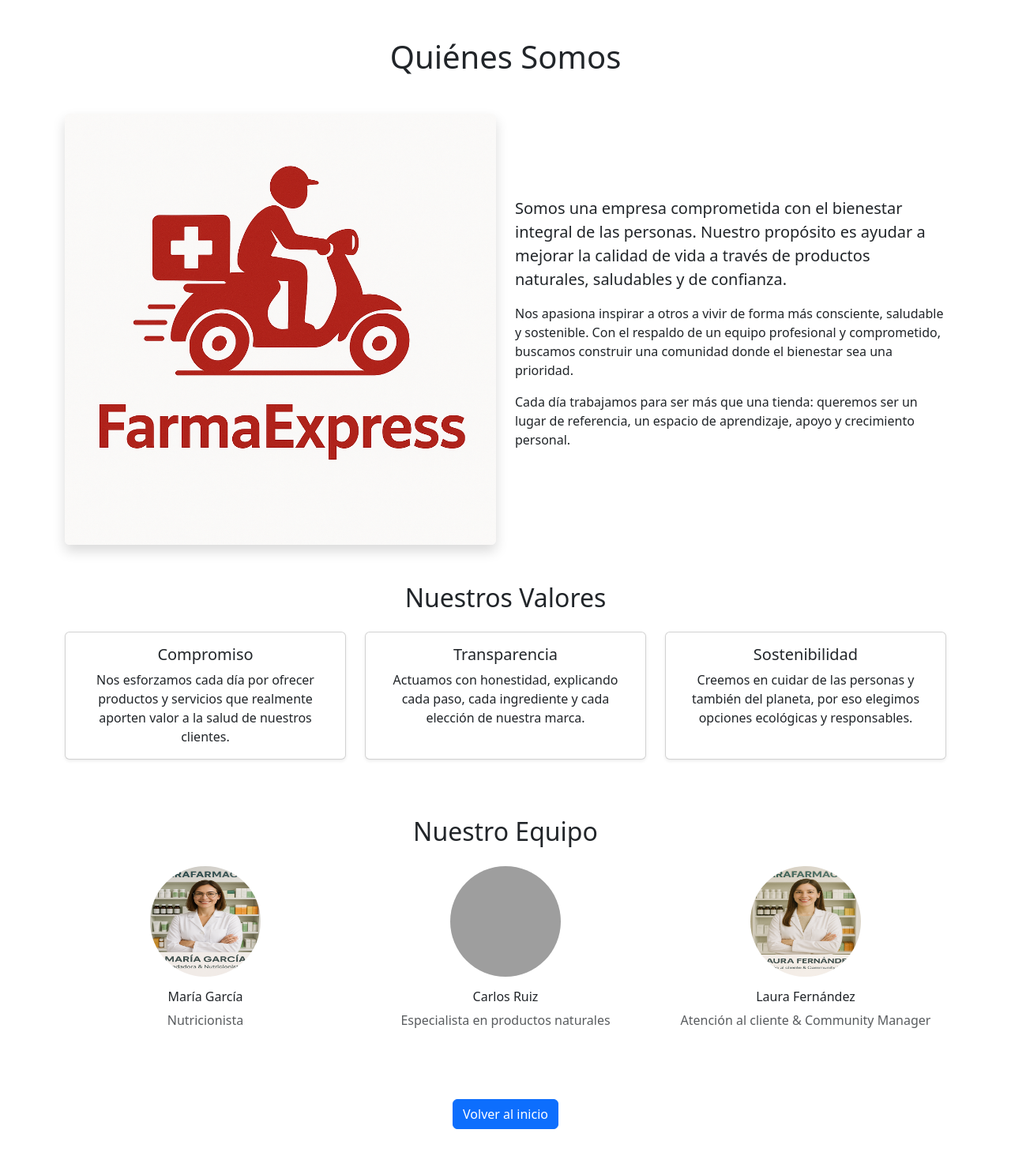
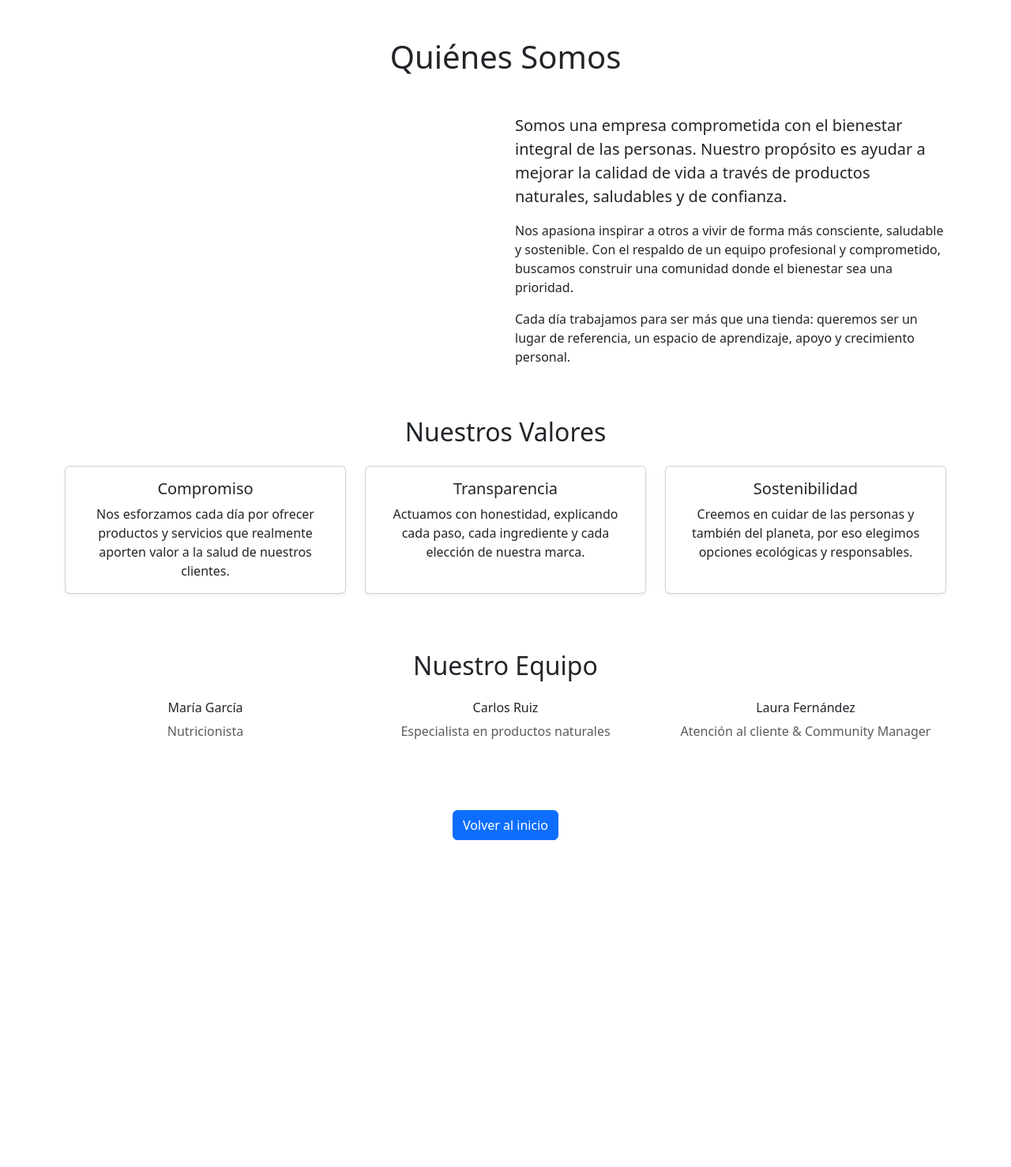
Before and after one commit to javier-hacking2004/JavierG-mez-ProyectoFinalFarmaExpress, a Spring Boot app: page /quienes-somos in a window 1280 px wide. Shown: the whole page at 79% size. After the commit the page ends 1064 px from the top, so only its background shows below. Run offline with Spring Boot 4, Linux system fonts and the light colour scheme; grey boxes are pictures that could not be loaded.

Commit message:
Quitando imagenes para pesar menos

```diff
--- a/src/main/resources/templates/PaginaPrincipal.html
+++ b/src/main/resources/templates/PaginaPrincipal.html
@@ -93,17 +93,17 @@
     <div id="mainCarousel" class="carousel slide" data-bs-ride="carousel">
         <div class="carousel-inner">
             <div class="carousel-item active" data-bs-interval="5000">
-                <img th:src="@{/img/Caudalie-Vinosun-Protect_bad608351b28aea87dd490475b70ba12b9296b81.jpg}" class="d-block w-100" alt="Entrega">
+                <img th:src="@{https://www.farmavazquez.com/img/slides/la-roche-posay-effaclar-acne-limpieza-banner-home-esp_d60ec65b2fdaf70d5c20663cb451fca88236823d.jpg}" class="d-block w-100" alt="Entrega">
                 <div class="carousel-caption d-none d-md-block">
                 </div>
             </div>
             <div class="carousel-item" data-bs-interval="5000">
-                <img th:src="@{/img/Heliocare-fotoproteccion-facial-oral_ea82de86ef615338769a28ce5172bd67eb4935c4.jpg}" class="d-block w-100" alt="Entrega">
+                <img th:src="@{https://www.farmavazquez.com/img/slides/piz-buin-proteccion-solar-banner-home-esp_1f10d0e47d288c64dda3ca2a246e8e8565074fb9.jpg}" class="d-block w-100" alt="Entrega">
                 <div class="carousel-caption d-none d-md-block">
                 </div>
             </div>
             <div class="carousel-item" data-bs-interval="5000">
-                <img th:src="@{/img/Topicrem-leche-hidratante-corporal-bronceado-efecto-brillo-nacarado-exfoliante_a429d6f0e273ac14e94adc5834d8e374e492dd10.jpg}" class="d-block w-100" alt="Entrega">
+                <img th:src="@{https://www.farmavazquez.com/img/slides/isdin-proteccion-solar-fotoproteccion-regalo-neceser-banner-home-esp_d2eaf6c5dbe51f6f168336d3d52944fc8545c172.jpg}" class="d-block w-100" alt="Entrega">
                 <div class="carousel-caption d-none d-md-block">
                 </div>
             </div>
--- a/src/main/resources/templates/quienes-somos.html
+++ b/src/main/resources/templates/quienes-somos.html
@@ -12,7 +12,6 @@
 
     <div class="row align-items-center mb-5">
         <div class="col-md-6 mb-4 mb-md-0">
-            <img th:src="@{/img/QuienesSomos.png}" alt="Nuestro equipo" class="img-fluid rounded shadow">
         </div>
         <div class="col-md-6">
             <p class="fs-5">
@@ -52,17 +51,14 @@
     <h2 class="text-center mb-4">Nuestro Equipo</h2>
     <div class="row text-center mb-5">
         <div class="col-md-4 mb-4">
-            <img th:src="@{/img/Nutricionista.png}" class="rounded-circle mb-3 img-fluid" style="width: 140px; height: 140px;" alt="María García">
             <h6>María García</h6>
             <p class="text-muted">Nutricionista</p>
         </div>
         <div class="col-md-4 mb-4">
-            <img th:src="@{/img/productosnaturales.png}" class="rounded-circle mb-3 img-fluid" style="width: 140px; height: 140px;" alt="Carlos Ruiz">
             <h6>Carlos Ruiz</h6>
             <p class="text-muted">Especialista en productos naturales</p>
         </div>
         <div class="col-md-4 mb-4">
-            <img th:src="@{/img/AtencionCliente.png}" class="rounded-circle mb-3 img-fluid" style="width: 140px; height: 140px;" alt="Laura Fernández">
             <h6>Laura Fernández</h6>
             <p class="text-muted">Atención al cliente & Community Manager</p>
         </div>
```
Also changed, not shown: src/main/resources/static/img/AtencionCliente.png (deleted), src/main/resources/static/img/Caudalie-Vinosun-Protect_bad608351b28aea87dd490475b70ba12b9296b81.jpg (deleted), src/main/resources/static/img/Heliocare-fotoproteccion-facial-oral_ea82de86ef615338769a28ce5172bd67eb4935c4.jpg (deleted), src/main/resources/static/img/Nutricionista.png (deleted), src/main/resources/static/img/QuienesSomos.png (deleted), src/main/resources/static/img/Topicrem-leche-hidratante-corporal-bronceado-efecto-brillo-nacarado-exfoliante_a429d6f0e273ac14e94adc5834d8e374e492dd10.jpg (deleted), 1 other file.
